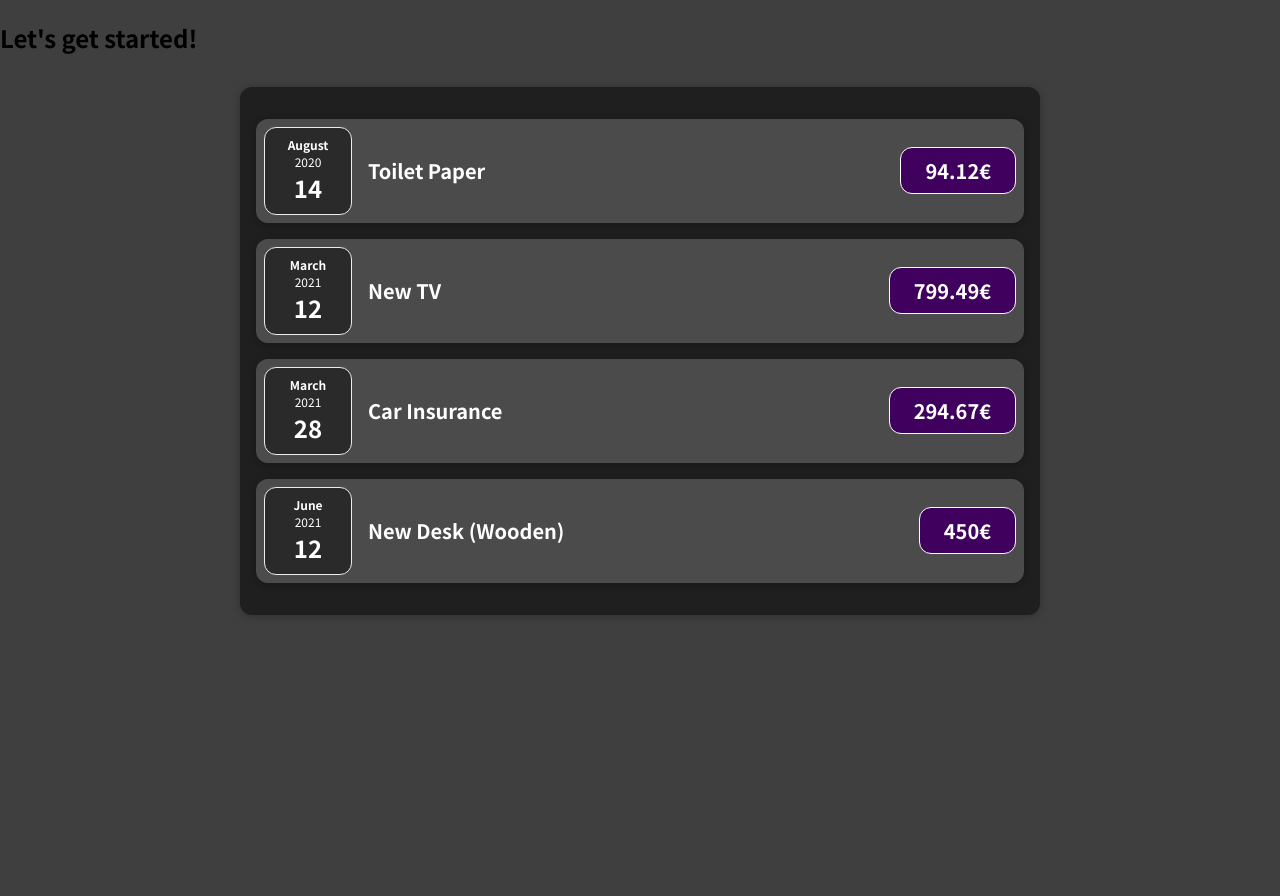
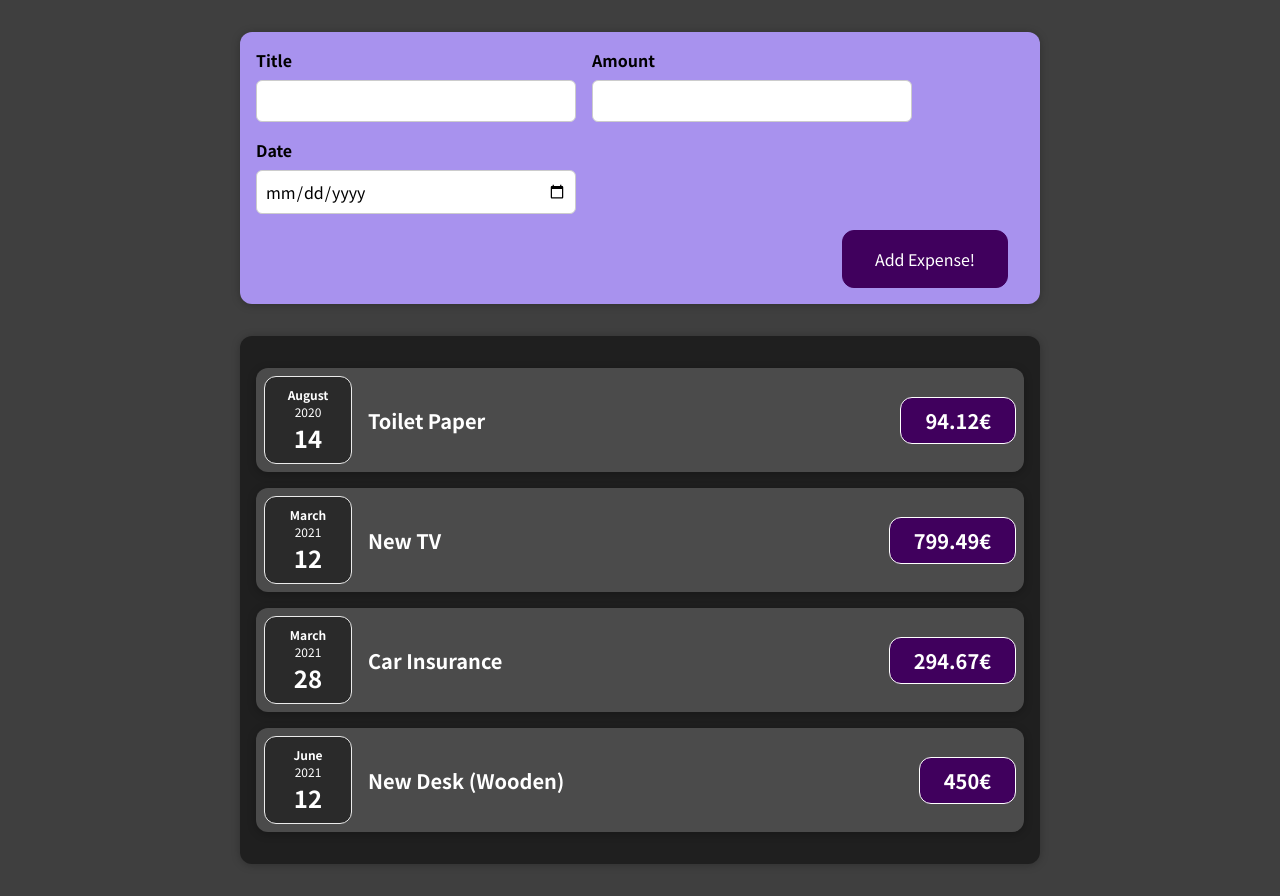
Before and after one commit to petah-sama/expense-tracker, a React (Create React App) app: page / in a window 1280 px wide. Before the commit the page ends 800 px from the top, so only its background shows below. Built offline with nearby package versions, Linux system fonts and the light colour scheme.

Commit message:
created a form to add new expenses

```diff
--- a/src/App.js
+++ b/src/App.js
@@ -1,4 +1,5 @@
 import Expenses from './components/Expenses/Expenses';
+import NewExpense from './components/NewExpense/NewExpense';
 
 function App() {
   const expenses = [
@@ -30,7 +31,7 @@
 
   return (
     <div>
-      <h2>Let's get started!</h2>
+      <NewExpense />
       <Expenses expenses={expenses} />
     </div>
   );
--- /dev/null
+++ b/src/components/NewExpense/ExpenseForm.css
@@ -0,0 +1,26 @@
+.new-expense__controls {
+  display: flex;
+  flex-wrap: wrap;
+  gap: 1rem;
+  margin-bottom: 1rem;
+  text-align: left;
+}
+
+.new-expense__control label {
+  font-weight: bold;
+  margin-bottom: 0.5rem;
+  display: block;
+}
+
+.new-expense__control input {
+  font: inherit;
+  padding: 0.5rem;
+  border-radius: 6px;
+  border: 1px solid #ccc;
+  width: 20rem;
+  max-width: 100%;
+}
+
+.new-expense__actions {
+  text-align: right;
+}
--- /dev/null
+++ b/src/components/NewExpense/ExpenseForm.jsx
@@ -0,0 +1,27 @@
+import './ExpenseForm.css';
+
+const ExpenseForm = (props) => {
+  return (
+    <form>
+      <div className="new-expense__controls">
+        <div className="new-expense__control">
+          <label>Title</label>
+          <input type="text" />
+        </div>
+        <div className="new-expense__control">
+          <label>Amount</label>
+          <input type="number" min="0.01" step="0.01" />
+        </div>
+        <div className="new-expense__control">
+          <label>Date</label>
+          <input type="date" min="2019-01-01" max="2022-12-31" />
+        </div>
+      </div>
+      <div className="new-expense__actions">
+        <button type="submit">Add Expense!</button>
+      </div>
+    </form>
+  );
+};
+
+export default ExpenseForm;
--- /dev/null
+++ b/src/components/NewExpense/NewExpense.css
@@ -0,0 +1,38 @@
+.new-expense {
+  background-color: #a892ee;
+  padding: 1rem;
+  margin: 2rem auto;
+  width: 50rem;
+  max-width: 95%;
+  border-radius: 12px;
+  text-align: center;
+  box-shadow: 0 1px 8px rgba(0, 0, 0, 0.25);
+}
+
+.new-expense button {
+  font: inherit;
+  cursor: pointer;
+  padding: 1rem 2rem;
+  border: 1px solid #40005d;
+  background-color: #40005d;
+  color: white;
+  border-radius: 12px;
+  margin-right: 1rem;
+}
+
+.new-expense button:hover,
+.new-expense button:active {
+  background-color: #510674;
+  border-color: #510674;
+}
+
+.new-expense button.alternative {
+  color: #220131;
+  border-color: transparent;
+  background-color: transparent;
+}
+
+.new-expense button.alternative:hover,
+.new-expense button.alternative:active {
+  background-color: #ddb3f8;
+}
--- /dev/null
+++ b/src/components/NewExpense/NewExpense.jsx
@@ -0,0 +1,13 @@
+import ExpenseForm from './ExpenseForm';
+
+import './NewExpense.css';
+
+const NewExpense = (props) => {
+  return (
+    <div className="new-expense">
+      <ExpenseForm />
+    </div>
+  );
+};
+
+export default NewExpense;
```
Also changed, not shown: 1 other file (tests, documents, lock files or other folders).
